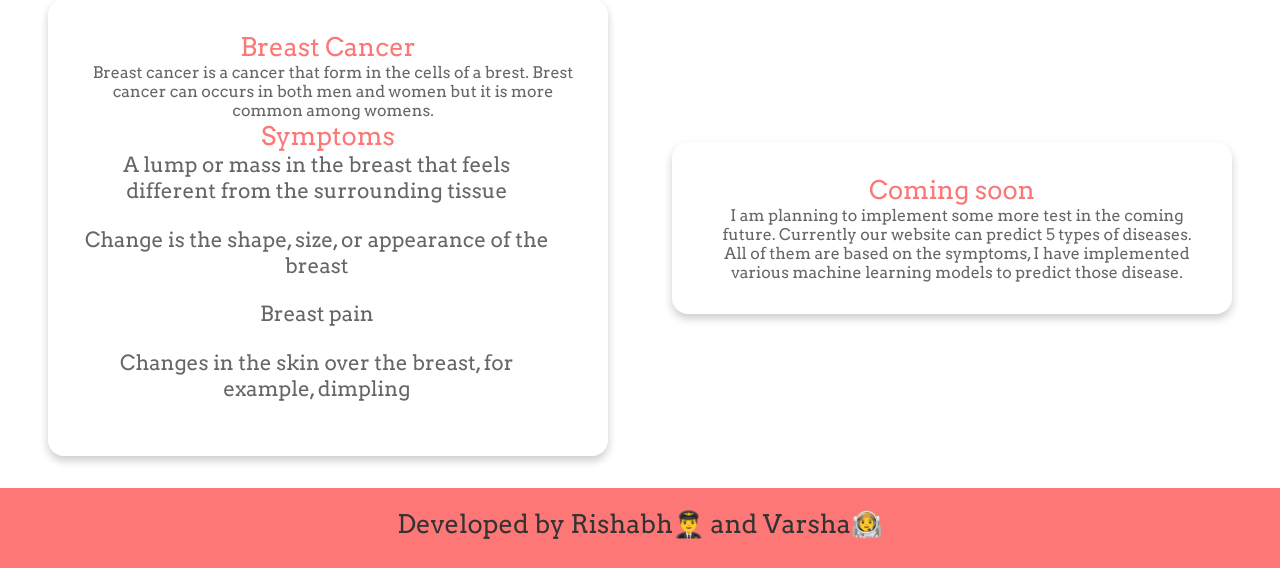
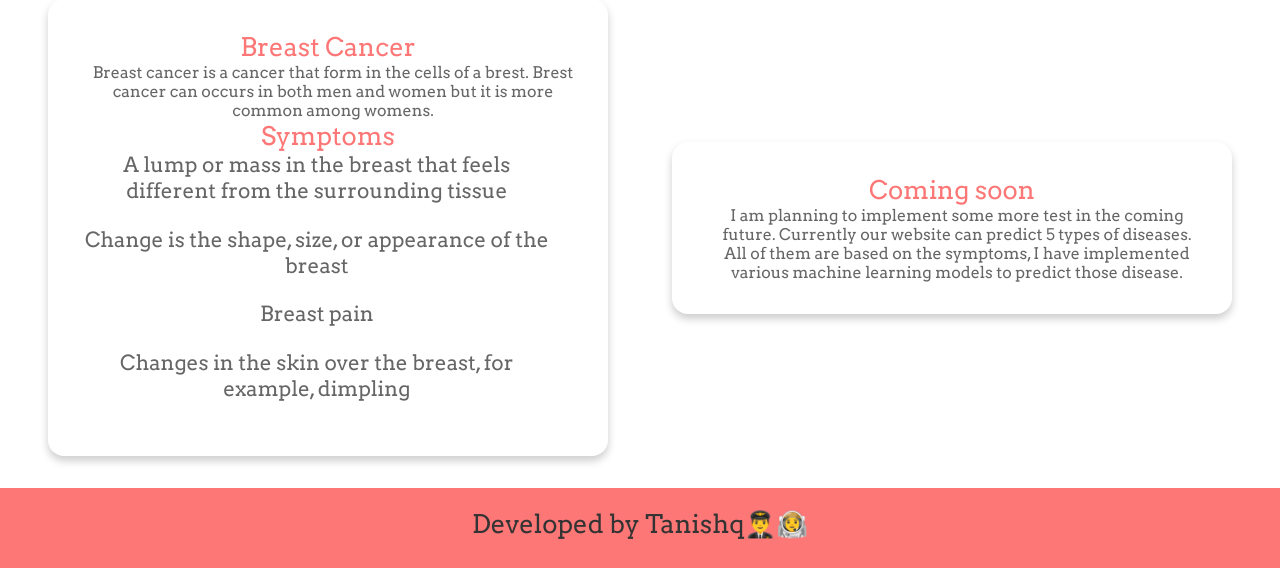
Before and after one commit to verma-tanishq/Multiple-Disease-Prediction-System, a Flask app: page / in a window 1280 px wide. Shown: the part 2035-2603 px from the top of the page. Run offline with Flask 2, Linux system fonts and the light colour scheme; parts of the project's set-up code (start-up, migrations or seed data) failed here and were passed over; some libraries are stand-ins or nearby versions.

Commit message:
Update index.html

```diff
--- a/templates/index.html
+++ b/templates/index.html
@@ -146,7 +146,7 @@
     </section>
 
     <div class="footer">
-        <p>Developed by Rishabh👨‍✈️ and Varsha👩‍🚀</p>
+        <p>Developed by Tanishq👨‍✈️👩‍🚀</p>
     </div>
 <!-- Jquery Link -->
 <script src="{{ url_for('static', filename='main.js') }}"></script>
```
